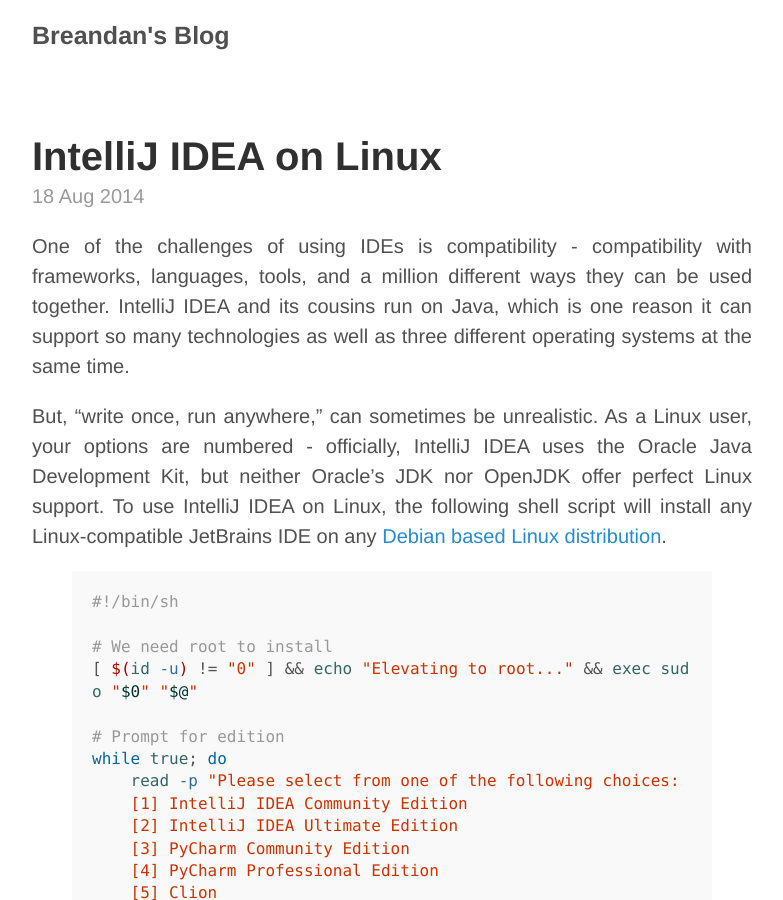
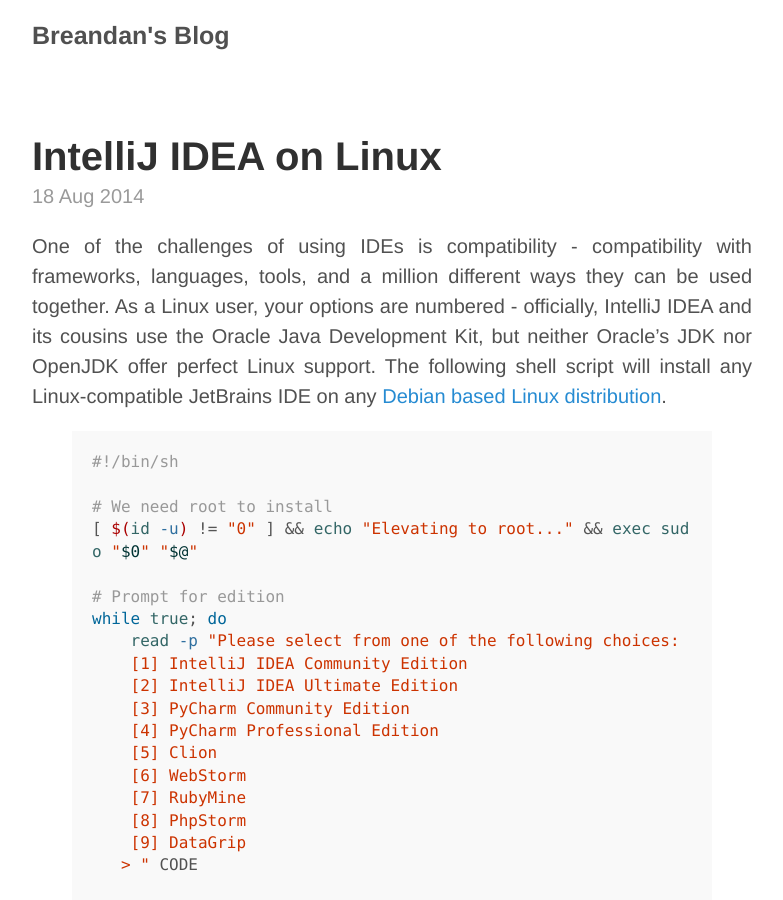
Before and after one commit to breandan/breandan.github.io, a Jekyll site: the page built from _posts/2014-08-18-shell-script.md, in a window 1280 px wide and 900 px high. Shown: the whole window, without its empty margins (248-1031 px from the left). Built offline with Jekyll 4.4.1, drawn with Linux system fonts in a browser that asks for light colours; nearby versions of some CDN libraries.

Commit message:
Simplify wording

```diff
--- a/_posts/2014-08-18-shell-script.md
+++ b/_posts/2014-08-18-shell-script.md
@@ -3,9 +3,7 @@
 title: IntelliJ IDEA on Linux
 ---
 
-One of the challenges of using IDEs is compatibility - compatibility with frameworks, languages, tools, and a million different ways they can be used together. IntelliJ IDEA and its cousins run on Java, which is one reason it can support so many technologies as well as three different operating systems at the same time.
-
-But, "write once, run anywhere," can sometimes be unrealistic. As a Linux user, your options are numbered - officially, IntelliJ IDEA uses the Oracle Java Development Kit, but neither Oracle's JDK nor OpenJDK offer perfect Linux support. To use IntelliJ IDEA on Linux, the following shell script will install any Linux-compatible JetBrains IDE on any [Debian based Linux distribution](https://en.wikipedia.org/wiki/List_of_Linux_distributions#Debian-based).
+One of the challenges of using IDEs is compatibility - compatibility with frameworks, languages, tools, and a million different ways they can be used together. As a Linux user, your options are numbered - officially, IntelliJ IDEA and its cousins use the Oracle Java Development Kit, but neither Oracle's JDK nor OpenJDK offer perfect Linux support. The following shell script will install any Linux-compatible JetBrains IDE on any [Debian based Linux distribution](https://en.wikipedia.org/wiki/List_of_Linux_distributions#Debian-based).
 
 {% highlight bash %}
 #!/bin/sh
```
